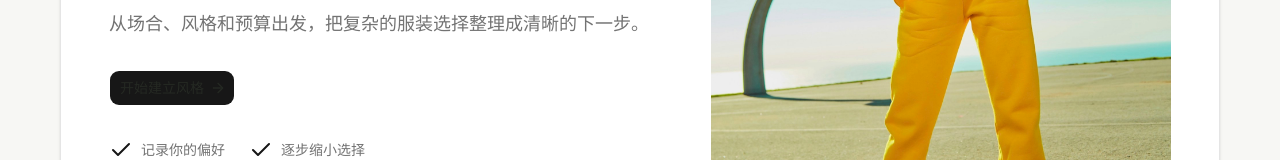
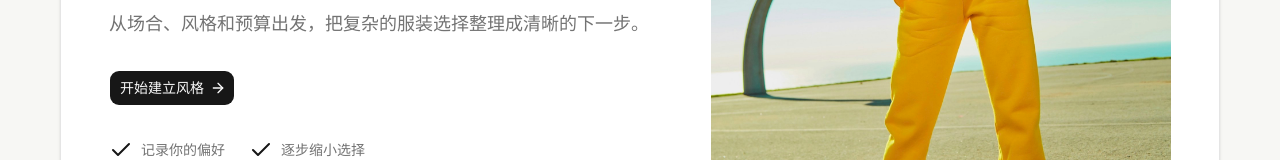
Before and after one commit to g17665032182/clothesShoppingGuide, a Vue app in the folder apps/web/: page / in a window 1280 px wide. Shown: the part 458-618 px from the top of the page. Built offline with nearby package versions, Linux system fonts and the light colour scheme; no server answers.

Commit message:
fix(css): 修复链接颜色继承问题，避免覆盖按钮的语义文字颜色

```diff
--- a/apps/web/src/assets/main.css
+++ b/apps/web/src/assets/main.css
@@ -58,10 +58,6 @@ body {
   min-width: 320px;
   min-height: 100vh;
   margin: 0;
-}
-
-a {
-  color: inherit;
 }
 
 button,
@@ -279,6 +275,12 @@ a {
   * {
     @apply border-border outline-ring/50;
   }
+
+  /* 放入基础层，避免覆盖 shadcn-vue 按钮的语义文字颜色。 */
+  a {
+    color: inherit;
+  }
+
   body {
     @apply bg-background text-foreground;
   }
```
